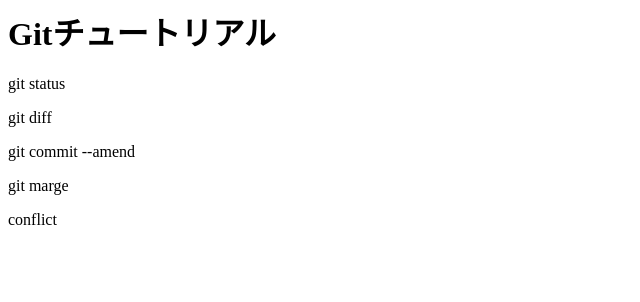
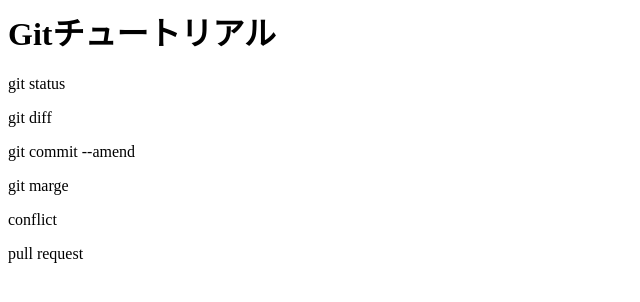
Before and after one commit to ancoromochi100/git_tutorial, a plain HTML site: page index.html in a window 1280 px wide. Shown: the full height of the page, 0-640 px from the left. Drawn offline with Linux system fonts and the light colour scheme.

Commit message:
pull requestを追記

```diff
--- a/index.html
+++ b/index.html
@@ -4,3 +4,4 @@
 <p>git commit --amend</p>
 <p>git marge</p>
 <p>conflict</p>
+<p>pull request</p>
```
Also changed, not shown: feature.html (+0 -1 lines).
